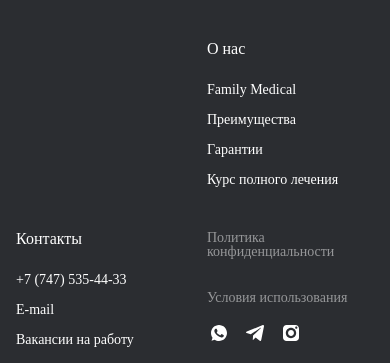
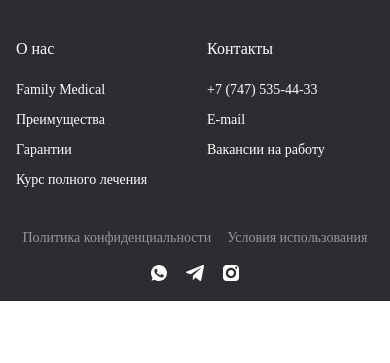
Before and after one commit to sadova-nadezhda/FamilyMedical, a website: page src/index.html in a window 390 px wide. Shown: the part 9291-9654 px from the top of the page. After the commit the page ends 9592 px from the top, so only its background shows below. Drawn offline with nearby package versions, Linux system fonts and the light colour scheme; some packages are replaced by stand-ins of ours; files that its build step writes are made by us from their sources; a script that the page names is missing; files whose address does not match are found by name; a web font is replaced by a local one.

Commit message:
update styles footer

```diff
--- a/gulp/version.json
+++ b/gulp/version.json
@@ -1,3 +1,3 @@
 {
-    "main": "20241127140510"
+    "main": "20241127144522"
 }
--- a/src/html/footer.html
+++ b/src/html/footer.html
@@ -7,7 +7,7 @@
           <img src="@img/footer-logo.svg" alt="Логотип сайта">
         </picture>
       </a>
-      <div class="footer__col">
+      <div class="footer__col empty">
         <!-- <div class="footer__caption">Навигация</div>
         <ul class="footer__menu">
           <li><a href="">О клинике</a></li>
@@ -35,8 +35,7 @@
       </div>
       <div class="footer__copy">
         <a href="" class="footer__link">Политика конфиденциальности</a>
-        <span></span>
-        <a href="" class="footer__link">Условия использования</a>
+        <a href="" class="footer__link footer__col3">Условия использования</a>
         <!-- <a href="" class="footer__link">Использование файлов cookie</a> -->
         <div class="footer__socials">
           <a href="#" target="_blank">
--- a/src/scss/footer.scss
+++ b/src/scss/footer.scss
@@ -27,10 +27,15 @@
   &__copy {
     grid-column: span 4;
     @media(max-width: 980px) {
-      grid-column: unset;
+      grid-column: span 2;
       display: flex;
-      flex-direction: column;
+      flex-wrap: wrap;
+      flex-direction: row;
+      justify-content: space-between;
       gap: 16px;
+    }
+    @media(max-width: 540px) {
+      justify-content: center;
     }
   }
   &__logo {
@@ -45,6 +50,19 @@
     }
     @media(max-width: 980px) {
       grid-column: span 2;
+    }
+  }
+  &__col {
+    &.empty {
+      @media(max-width: 980px) {
+        display: none;
+      }
+    }
+    &3 {
+      grid-column-start: 3;
+      @media(max-width: 980px) {
+        grid-column-start: unset;
+      }
     }
   }
   &__caption {
@@ -105,6 +123,9 @@
     path {
       transition: fill 0.3s ease-out;
     }
+    @media(max-width: 980px) {
+      grid-column-start: unset;
+    }
   }
   @media(max-width: 767px) {
     padding: 16px 0;
```
